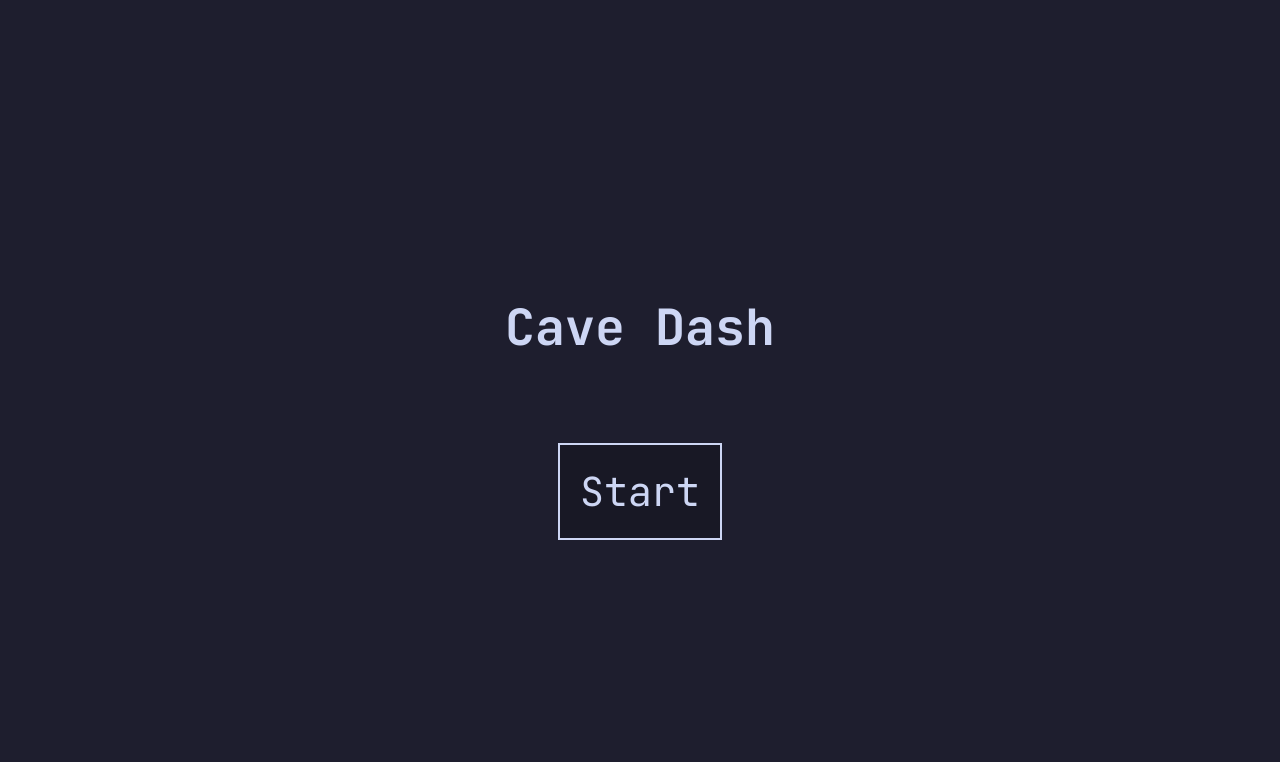
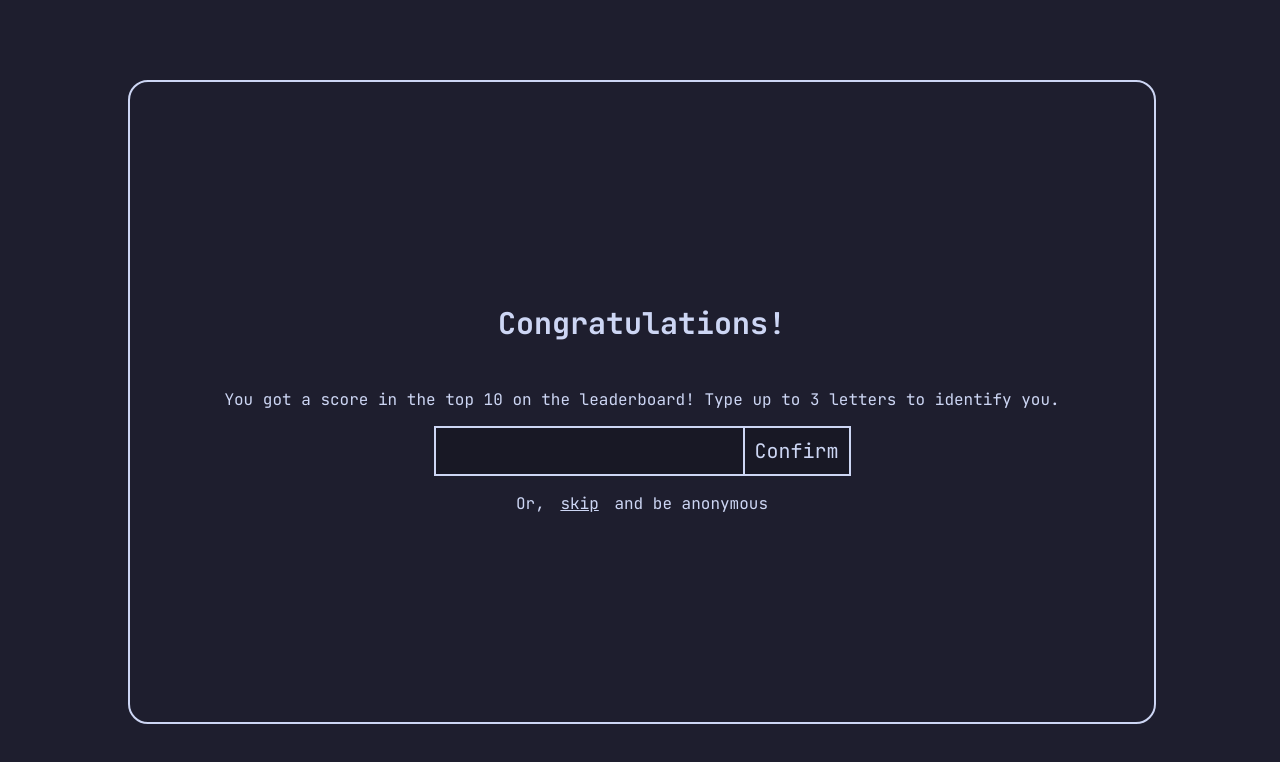
Before and after one commit to J-Meow/hack-club-campfire, a website built with Vite: page index.html in a window 1280 px wide. Built offline with nearby package versions, Linux system fonts and the light colour scheme; no server answers.

Commit message:
Starting initials popup

```diff
--- a/index.html
+++ b/index.html
@@ -11,6 +11,18 @@
             <h2></h2>
             <button id="start">Start</button>
             <ol id="leaderboard"></ol>
+        </div>
+        <div id="initials">
+            <h3>Congratulations!</h3>
+            <p>
+                You got a score in the top 10 on the leaderboard! Type up to 3
+                letters to identify you.
+            </p>
+            <div>
+                <input type="text" maxlength="3" />
+                <button id="confirminitials">Confirm</button>
+            </div>
+            <p>Or, <button id="skipinitials">skip</button> and be anonymous</p>
         </div>
         <span id="score"></span>
         <canvas width="3200" height="1800"></canvas>
--- a/src/main.js
+++ b/src/main.js
@@ -1039,22 +1039,22 @@ function update() {
                     )
                     console.log(leaderboard)
                     leaderboard = leaderboard.slice(0, 10)
-                    // if (leaderboard.filter((x) => x.local).length) {
-                    //     fetch("http://localhost:9271/leaderboard", {
-                    //         method: "POST",
-                    //         body: JSON.stringify({
-                    //             initials: prompt(
-                    //                 "Your score got in the top 10! Initials:",
-                    //             ),
-                    //             score,
-                    //         }),
-                    //     }).then(fetchLeaderboard)
-                    // } else {
-                    fetch("https://campfirev2.jmeow.net/leaderboard", {
-                        method: "POST",
-                        body: JSON.stringify({ initials: "", score }),
-                    }).then(fetchLeaderboard)
-                    // }
+                    if (leaderboard.filter((x) => x.local).length) {
+                        fetch("https://campfirev2.jmeow.net/leaderboard", {
+                            method: "POST",
+                            body: JSON.stringify({
+                                initials: prompt(
+                                    "Your score got in the top 10! Initials:",
+                                ),
+                                score,
+                            }),
+                        }).then(fetchLeaderboard)
+                    } else {
+                        fetch("https://campfirev2.jmeow.net/leaderboard", {
+                            method: "POST",
+                            body: JSON.stringify({ initials: "", score }),
+                        }).then(fetchLeaderboard)
+                    }
                     for (let i = 0; i < 50; i++) {
                         particles.push({
                             x: 37.5,
--- a/src/style.css
+++ b/src/style.css
@@ -47,8 +47,14 @@ canvas {
     user-select: none;
     -webkit-user-select: none;
 }
+#initials h3,
 #menu h2 {
     font-size: 30px;
+    cursor: default;
+    user-select: none;
+    -webkit-user-select: none;
+}
+#initials p {
     cursor: default;
     user-select: none;
     -webkit-user-select: none;
@@ -64,6 +70,54 @@ canvas {
 }
 #menu button:hover {
     background: #11111b;
+}
+#initials {
+    position: fixed;
+    left: 10vw;
+    top: 10vh;
+    width: 80vw;
+    height: 80vh;
+    border: 2px solid #cdd6f4;
+    border-radius: 20px;
+    background: #1e1e2e;
+    font-family: jetbrainsmono;
+    z-index: 4;
+    color: #cdd6f4;
+    text-align: center;
+    display: flex;
+    align-items: center;
+    justify-content: center;
+    flex-direction: column;
+}
+#initials #confirminitials,
+#initials input {
+    background: #181825;
+    border: 2px solid #cdd6f4;
+    font: inherit;
+    color: #cdd6f4;
+    font-size: 20px;
+    padding: 10px;
+    outline: none;
+}
+#initials #confirminitials {
+    cursor: pointer;
+    border-left: none;
+}
+#initials div {
+    display: flex;
+}
+#initials #confirminitials:hover,
+#initials input:hover,
+#initials input:focus {
+    background: #11111b;
+}
+#initials #skipinitials {
+    background: none;
+    border: none;
+    font: inherit;
+    color: #cdd6f4;
+    cursor: pointer;
+    text-decoration: underline;
 }
 #score {
     font-family: jetbrainsmono;
```
